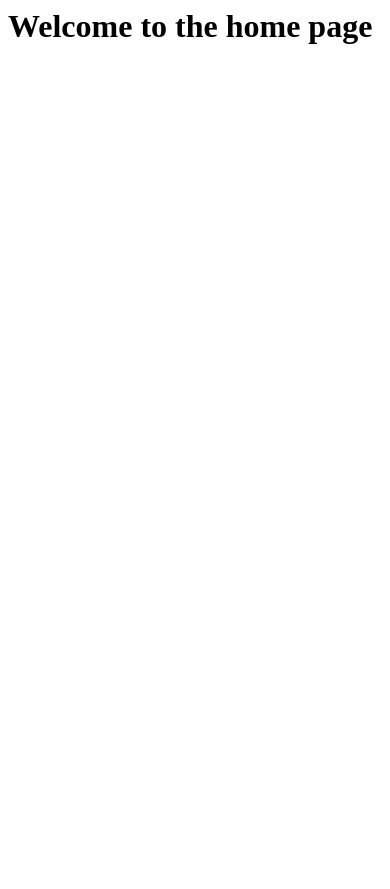
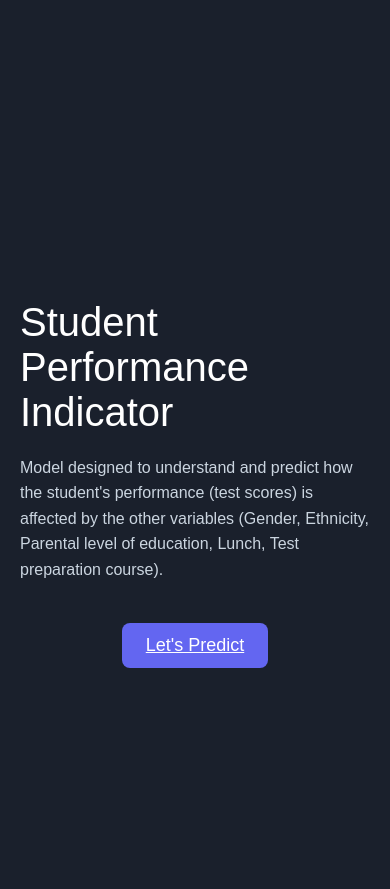
Before and after one commit to bhuvaneshwarguttula/Student-Performance-Indicator, a Python web app: template templates/index.html in a window 390 px wide. Before the commit the page ends 44 px from the top, so only its background shows below. Run offline with Jinja, Linux system fonts and the light colour scheme; the template is opened without the code that fills it, so the values that code supplies are empty.

Commit message:
template modified

```diff
--- a/templates/index.html
+++ b/templates/index.html
@@ -1 +1,117 @@
-<h1>Welcome to the home page</h1>
+<!DOCTYPE html>
+<html>
+    <head>
+        <meta charset="utf-8">
+        <meta http-equiv="X-UA-Compatible" content="IE=edge">
+        <title>Student Performance Indicator</title>
+        <meta name="description" content="">
+        <meta name="viewport" content="width=device-width, initial-scale=1">
+        <link rel="stylesheet" href="">
+        <style>
+            body, html {
+    margin: 0;
+    padding: 0;
+    font-family: Arial, sans-serif;
+    color: #cbd5e0;
+    background-color: #1a202c;
+}
+
+.section {
+    width: 100%;
+    height: 100vh;
+    display: flex;
+    align-items: center;
+    justify-content: center;
+}
+
+.container {
+    max-width: 1200px;
+    display: flex;
+    flex-wrap: wrap;
+    justify-content: center;
+    align-items: center;
+    padding: 20px;
+}
+
+
+.content {
+    flex: 1;
+    max-width: 50%;
+    padding-left: 40px;
+
+}
+
+.title {
+    font-size: 2.6rem;
+    font-weight: 500;
+    color: #fff;
+    margin-bottom: 20px;
+    /* text-align: center; */
+}
+
+.description {
+    font-size: 1.125rem;
+    line-height: 1.6;
+    margin-bottom: 40px;
+}
+
+.button-container {
+    display: flex;
+    justify-content: center;
+}
+
+.button {
+    background-color: #6366f1;
+    color: #fff;
+    border: none;
+    padding: 12px 24px;
+    font-size: 1.125rem;
+    border-radius: 8px;
+    cursor: pointer;
+    transition: background-color 0.3s ease;
+}
+
+.button:hover {
+    background-color: #4f46e5;
+}
+
+/* Responsive adjustments */
+@media (max-width: 768px) {
+    .image-container, .content {
+        max-width: 100%;
+        padding-left: 0;
+    }
+
+    .title {
+        font-size: 2.5rem;
+    }
+
+    .description {
+        font-size: 1rem;
+    }
+
+    .section {
+        padding-top: 45px;
+    }
+}
+
+        </style>
+    </head>
+    <body>
+        <section class="section">
+            <div class="container">
+                <div class="content">
+                    <h1 class="title">Student Performance Indicator</h1>
+                    <p class="description">
+                        Model designed to understand and predict how the student's performance (test scores) is affected by the other variables (Gender, Ethnicity, Parental level of education, Lunch, Test preparation course).
+                    </p>
+                    <div class="button-container">
+                        <a class="button" href="{{ url_for('predict_datapoint')}}">Let's Predict</a>
+
+                    </div>
+                </div>
+            </div>
+        </section>
+
+    </body>
+</html>
```
Also changed, not shown: templates/home.html (+75 -7 lines).
